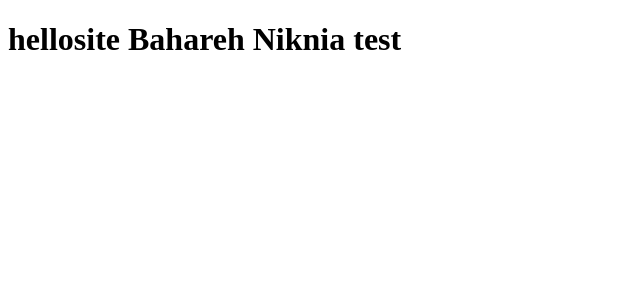
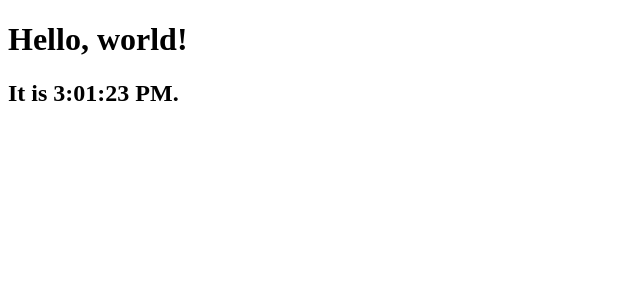
Before and after one commit to BaharehNiknia/site, a React (Create React App) app in the folder my-app/: page / in a window 1280 px wide. Shown: the top 300 px of the page, without its empty margins (0-640 px from the left). Built offline with nearby package versions, Linux system fonts and the light colour scheme.

Commit message:
firstcommit

```diff
--- /dev/null
+++ b/my-app/src/components/Footer.js
@@ -0,0 +1,21 @@
+import React from 'react';
+
+export default function Footer() {
+  return (
+    <footer className="footer">
+      <div className="container-main">
+        <div className="footer__menu" />
+        <div className="footer__disclaimer">
+          <p>
+            Code Stars Summit and Silicon Valley Code Camp (tm) are trademarks
+            of 73rd Street Associates (Copyright ©
+          </p>
+          <p>
+            Site built with ASP.NET, WebAPI2, React and more by &nbsp;
+            <strong>PeterKellner.net</strong>
+          </p>
+        </div>
+      </div>
+    </footer>
+  );
+}
--- /dev/null
+++ b/my-app/src/components/header.js
@@ -0,0 +1,29 @@
+import React from 'react';
+import ReactDOM from 'react-dom';
+
+
+  function Clock(props) {
+    return (
+      <div>
+        <h1>Hello, world!</h1>
+        <h2>It is {props.date.toLocaleTimeString()}.</h2>
+      </div>
+    );
+  }
+
+  function tick() {
+    ReactDOM.render(
+      <Clock date={new Date()} />,
+      document.getElementById('root')
+    );
+  }
+
+  setInterval(tick, 1000);
+
+  class Header extends React.Component{
+    render(){
+      return (<Clock date={new Date()} ></Clock>);
+    }
+  }
+
+  export default Header;
--- a/my-app/src/index.js
+++ b/my-app/src/index.js
@@ -3,7 +3,8 @@ import ReactDOM from 'react-dom';
 
 
 //import './index.css';
-//import Form from './App';
+import Header from './components/header.js';
+import Footer from './components/Footer.js';
 
 
 //class Chosen extends React.Component {
@@ -45,10 +46,14 @@ import ReactDOM from 'react-dom';
 //  console.log("Database created!");
 //  db.close();
 //});
-function Fill(){
-    return <h1>hellosite Bahareh Niknia test</h1>
-}
+//function Fill(){
+ //   return <h1>hellosite Bahareh Niknia test</h1>
+//}
 ReactDOM.render(
-    <Fill></Fill>,
+    <fragment>
+    <Header></Header>
+    <Footer></Footer>
+    </fragment>
+    ,
     document.getElementById('root')
 )
```
